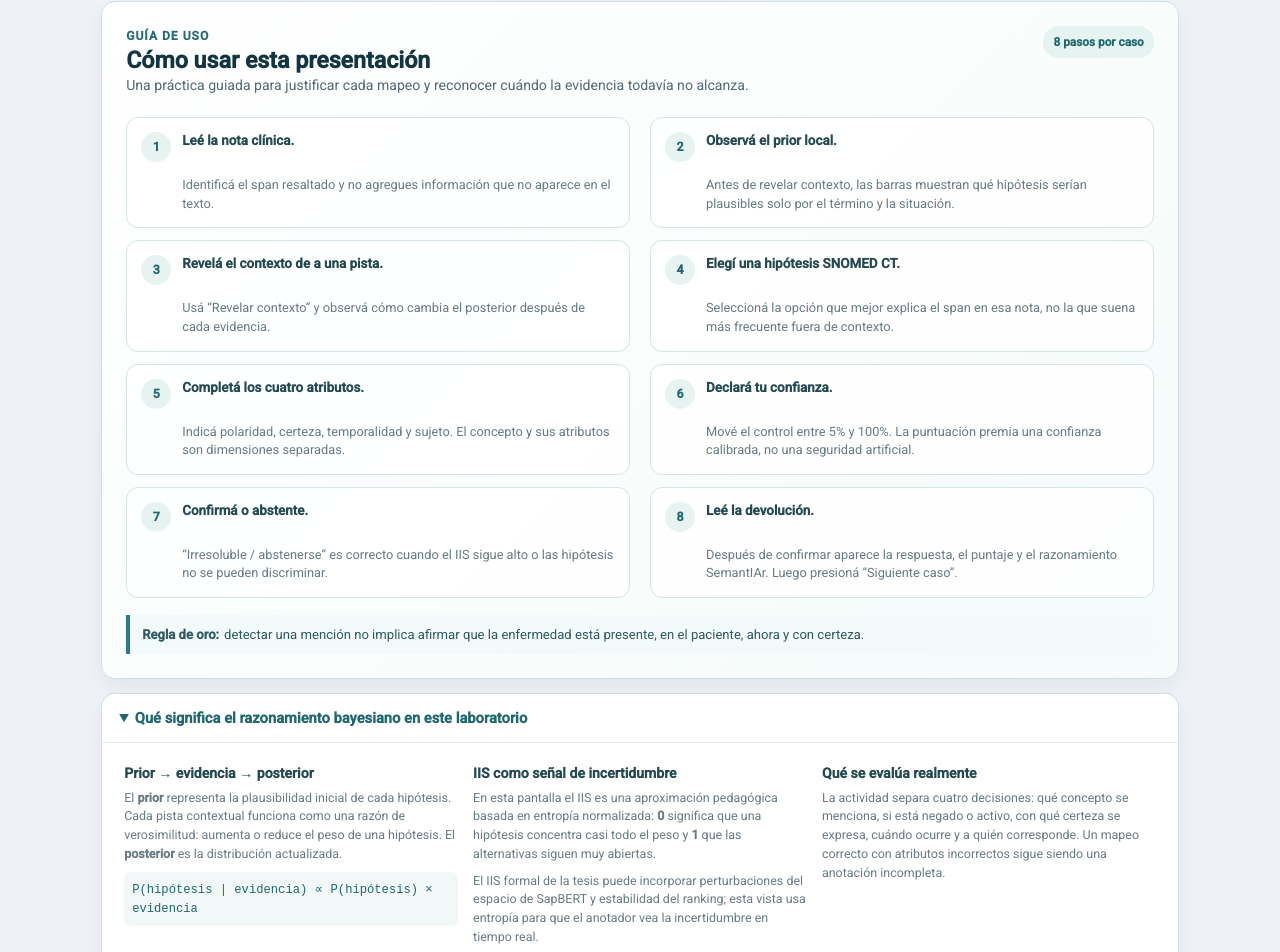
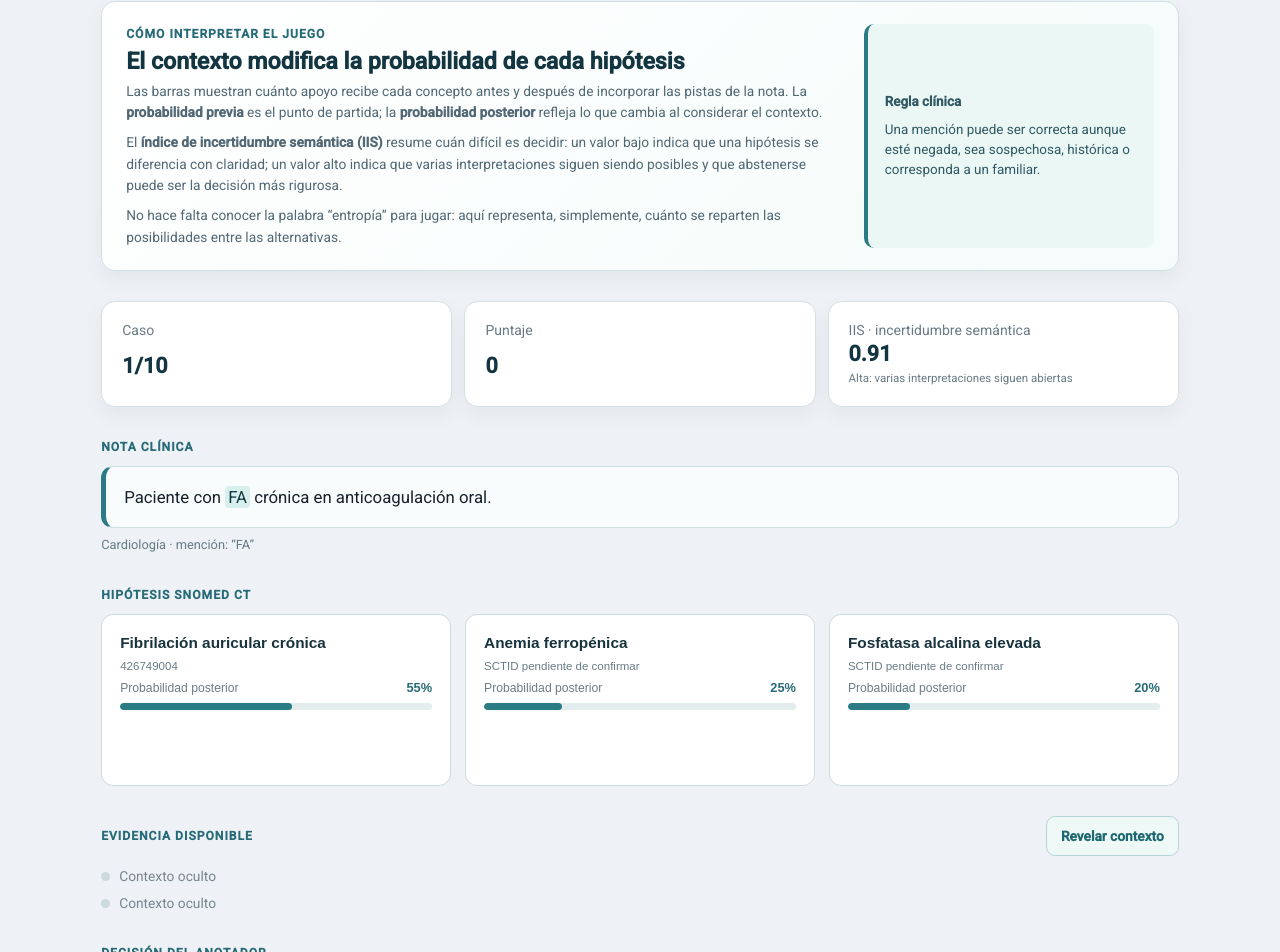
Before and after one commit to manwithbarba/semantiar_juegos, an Angular app: page / in a window 1280 px wide. Shown: the part 300-1252 px from the top of the page. Built offline with nearby package versions, Linux system fonts and the light colour scheme.

Commit message:
Remove prior terminology and clarify Bayesian game

```diff
--- a/src/app/bayes-game/bayes-game.component.css
+++ b/src/app/bayes-game/bayes-game.component.css
@@ -44,8 +44,7 @@ h1 {
   line-height: 1.6;
 }
 
-.instructions-card,
-.theory-card,
+.interpretation-card,
 .case-explanation {
   border: 1px solid #cfe0e3;
   border-radius: 14px;
@@ -53,139 +52,48 @@ h1 {
   box-shadow: 0 8px 20px rgba(24, 62, 73, 0.05);
 }
 
-.instructions-card {
-  margin-bottom: 14px;
-  padding: 24px;
+.interpretation-card {
+  display: grid;
+  grid-template-columns: minmax(0, 1fr) minmax(240px, 290px);
+  align-items: stretch;
+  gap: 24px;
+  margin-bottom: 30px;
+  padding: 22px 24px;
   background: linear-gradient(135deg, #ffffff 0%, #f4fbfa 100%);
 }
 
-.instructions-heading {
-  display: flex;
-  align-items: flex-start;
-  justify-content: space-between;
-  gap: 18px;
-}
-
-.instructions-heading h2 {
+.interpretation-copy h2 {
   margin: 4px 0 5px;
   color: #123541;
   font-size: 1.45rem;
+  line-height: 1.2;
 }
 
-.instructions-heading p:not(.eyebrow) {
-  max-width: 700px;
+.interpretation-copy p:not(.eyebrow) {
+  max-width: 760px;
   margin: 0;
   color: #526875;
-  font-size: 0.88rem;
-  line-height: 1.45;
+  font-size: 0.86rem;
+  line-height: 1.55;
+}
+
+.interpretation-copy p + p { margin-top: 9px; }
+
+.interpretation-rule {
+  display: grid;
+  align-content: center;
+  gap: 8px;
+  border-left: 4px solid #2b7b84;
+  border-radius: 10px;
+  background: #eaf7f5;
+  color: #315964;
+  padding: 17px;
+  font-size: 0.84rem;
+  line-height: 1.5;
 }
 
 .instruction-badge,
-.explanation-badge {
-  flex: 0 0 auto;
-  border-radius: 999px;
-  background: #e5f3f1;
-  color: #1f6870;
-  font-size: 0.74rem;
-  font-weight: 800;
-  padding: 6px 10px;
-}
-
-.instruction-steps {
-  display: grid;
-  grid-template-columns: repeat(2, minmax(0, 1fr));
-  gap: 12px 20px;
-  margin: 22px 0 0;
-  padding: 0;
-  list-style: none;
-  counter-reset: instruction;
-}
-
-.instruction-steps li {
-  display: grid;
-  grid-template-columns: 32px minmax(0, 1fr);
-  align-items: start;
-  min-height: 92px;
-  border: 1px solid #d5e5e5;
-  border-radius: 12px;
-  background: rgba(255, 255, 255, .86);
-  padding: 14px;
-  gap: 9px;
-  counter-increment: instruction;
-}
-
-.instruction-steps li::before {
-  display: grid;
-  width: 30px;
-  height: 30px;
-  place-items: center;
-  border-radius: 50%;
-  background: #e7f3f1;
-  color: #1f6870;
-  content: counter(instruction);
-  font-size: 0.78rem;
-  font-weight: 800;
-}
-
-.instruction-steps strong,
-.instruction-steps span {
-  display: block;
-  grid-column: 2;
-}
-
-.instruction-steps strong { color: #234951; font-size: 0.84rem; line-height: 1.3; }
-.instruction-steps span { margin-top: 5px; color: #687b84; font-size: 0.8rem; line-height: 1.45; }
-
-.instruction-callout {
-  display: flex;
-  flex-wrap: wrap;
-  gap: 5px;
-  margin-top: 17px;
-  border-left: 4px solid #2b7b84;
-  background: #f2fbfa;
-  color: #315964;
-  padding: 10px 12px;
-  font-size: 0.82rem;
-  line-height: 1.45;
-}
-
-.theory-card {
-  margin-bottom: 30px;
-  overflow: hidden;
-}
-
-.theory-card > summary {
-  cursor: pointer;
-  color: #1f6870;
-  font-size: 0.92rem;
-  font-weight: 800;
-  padding: 14px 17px;
-}
-
-.theory-grid {
-  display: grid;
-  grid-template-columns: repeat(3, minmax(0, 1fr));
-  gap: 15px;
-  border-top: 1px solid #e2ecee;
-  padding: 20px 22px 22px;
-}
-
-.theory-grid h3 { margin: 0 0 6px; color: #234951; font-size: 0.88rem; }
-.theory-grid p { margin: 0; color: #687b84; font-size: 0.78rem; line-height: 1.5; }
-.theory-grid p + p { margin-top: 8px; }
-.formula { border-radius: 7px; background: #f2f7f7; color: #1f6870 !important; padding: 8px; }
-.formula code { font-size: 0.76rem; }
-
-.mini-flow {
-  display: flex;
-  flex-wrap: wrap;
-  align-items: center;
-  justify-content: flex-end;
-  gap: 0.4rem;
-  color: #6f8089;
-  font-size: 0.78rem;
-  line-height: 1.4;
-}
+.explanation-badge { flex: 0 0 auto; border-radius: 999px; background: #e5f3f1; color: #1f6870; font-size: 0.74rem; font-weight: 800; padding: 6px 10px; }
 
 .status-grid {
   display: grid;
@@ -418,14 +326,12 @@ input[type='range'] { accent-color: #2b7b84; margin: 10px 0 0; }
 
 @media (max-width: 760px) {
   .game-header { flex-direction: column; }
-  .mini-flow { justify-content: flex-start; }
-  .candidate-grid, .decision-grid, .theory-grid { grid-template-columns: 1fr; }
+  .interpretation-card { grid-template-columns: 1fr; }
+  .candidate-grid, .decision-grid { grid-template-columns: 1fr; }
 }
 
 @media (max-width: 560px) {
-  .instructions-heading { align-items: stretch; flex-direction: column; }
-  .instruction-badge { align-self: flex-start; }
-  .instruction-steps { grid-template-columns: 1fr; }
+  .interpretation-card { padding: 18px; }
 }
 
 @media (max-width: 480px) {
--- a/src/app/bayes-game/bayes-game.component.html
+++ b/src/app/bayes-game/bayes-game.component.html
@@ -5,64 +5,29 @@
       <h1 id="bayes-game-title">Laboratorio bayesiano</h1>
       <p class="intro">Aprendé a mapear menciones clínicas a SNOMED CT usando contexto, probabilidad bayesiana y una decisión explícita de incertidumbre.</p>
     </div>
-    <div class="mini-flow" aria-label="Flujo bayesiano">
-      <span>Prior local</span><span aria-hidden="true">→</span><span>Evidencia</span>
-      <span aria-hidden="true">→</span><span>Posterior</span><span aria-hidden="true">→</span><span>Atributos</span>
-    </div>
   </header>
 
-  <section class="instructions-card" aria-labelledby="instructions-heading">
-    <div class="instructions-heading">
-      <div>
-        <p class="eyebrow">Guía de uso</p>
-        <h2 id="instructions-heading">Cómo usar esta presentación</h2>
-        <p>Una práctica guiada para justificar cada mapeo y reconocer cuándo la evidencia todavía no alcanza.</p>
-      </div>
-      <span class="instruction-badge">8 pasos por caso</span>
+  <section class="interpretation-card" aria-labelledby="interpretation-heading">
+    <div class="interpretation-copy">
+      <p class="eyebrow">Cómo interpretar el juego</p>
+      <h2 id="interpretation-heading">El contexto modifica la probabilidad de cada hipótesis</h2>
+      <p>Las barras muestran cuánto apoyo recibe cada concepto antes y después de incorporar las pistas de la nota. La <strong>probabilidad previa</strong> es el punto de partida; la <strong>probabilidad posterior</strong> refleja lo que cambia al considerar el contexto.</p>
+      <p>El <strong>índice de incertidumbre semántica (IIS)</strong> resume cuán difícil es decidir: un valor bajo indica que una hipótesis se diferencia con claridad; un valor alto indica que varias interpretaciones siguen siendo posibles y que abstenerse puede ser la decisión más rigurosa.</p>
+      <p>No hace falta conocer la palabra “entropía” para jugar: aquí representa, simplemente, cuánto se reparten las posibilidades entre las alternativas.</p>
     </div>
-    <ol class="instruction-steps">
-      <li><strong>Leé la nota clínica.</strong><span>Identificá el span resaltado y no agregues información que no aparece en el texto.</span></li>
-      <li><strong>Observá el prior local.</strong><span>Antes de revelar contexto, las barras muestran qué hipótesis serían plausibles solo por el término y la situación.</span></li>
-      <li><strong>Revelá el contexto de a una pista.</strong><span>Usá “Revelar contexto” y observá cómo cambia el posterior después de cada evidencia.</span></li>
-      <li><strong>Elegí una hipótesis SNOMED CT.</strong><span>Seleccioná la opción que mejor explica el span en esa nota, no la que suena más frecuente fuera de contexto.</span></li>
-      <li><strong>Completá los cuatro atributos.</strong><span>Indicá polaridad, certeza, temporalidad y sujeto. El concepto y sus atributos son dimensiones separadas.</span></li>
-      <li><strong>Declar&aacute; tu confianza.</strong><span>Mové el control entre 5% y 100%. La puntuación premia una confianza calibrada, no una seguridad artificial.</span></li>
-      <li><strong>Confirmá o abstente.</strong><span>“Irresoluble / abstenerse” es correcto cuando el IIS sigue alto o las hipótesis no se pueden discriminar.</span></li>
-      <li><strong>Leé la devolución.</strong><span>Después de confirmar aparece la respuesta, el puntaje y el razonamiento SemantIAr. Luego presioná “Siguiente caso”.</span></li>
-    </ol>
-    <div class="instruction-callout">
-      <strong>Regla de oro:</strong>
-      <span>detectar una mención no implica afirmar que la enfermedad está presente, en el paciente, ahora y con certeza.</span>
+    <div class="interpretation-rule">
+      <strong>Regla clínica</strong>
+      <span>Una mención puede ser correcta aunque esté negada, sea sospechosa, histórica o corresponda a un familiar.</span>
     </div>
   </section>
-
-  <details class="theory-card" open>
-    <summary>Qué significa el razonamiento bayesiano en este laboratorio</summary>
-    <div class="theory-grid">
-      <div>
-        <h3>Prior → evidencia → posterior</h3>
-        <p>El <strong>prior</strong> representa la plausibilidad inicial de cada hipótesis. Cada pista contextual funciona como una razón de verosimilitud: aumenta o reduce el peso de una hipótesis. El <strong>posterior</strong> es la distribución actualizada.</p>
-        <p class="formula"><code>P(hipótesis | evidencia) ∝ P(hipótesis) × evidencia</code></p>
-      </div>
-      <div>
-        <h3>IIS como señal de incertidumbre</h3>
-        <p>En esta pantalla el IIS es una aproximación pedagógica basada en entropía normalizada: <strong>0</strong> significa que una hipótesis concentra casi todo el peso y <strong>1</strong> que las alternativas siguen muy abiertas.</p>
-        <p>El IIS formal de la tesis puede incorporar perturbaciones del espacio de SapBERT y estabilidad del ranking; esta vista usa entropía para que el anotador vea la incertidumbre en tiempo real.</p>
-      </div>
-      <div>
-        <h3>Qué se evalúa realmente</h3>
-        <p>La actividad separa cuatro decisiones: qué concepto se menciona, si está negado o activo, con qué certeza se expresa, cuándo ocurre y a quién corresponde. Un mapeo correcto con atributos incorrectos sigue siendo una anotación incompleta.</p>
-      </div>
-    </div>
-  </details>
 
   <div class="status-grid" aria-label="Estado de la partida">
     <div class="stat-card"><span>Caso</span><strong>{{ caseIndex() + 1 }}/{{ cases.length }}</strong></div>
     <div class="stat-card"><span>Puntaje</span><strong>{{ score() }}</strong></div>
     <div class="stat-card">
-      <span>IIS (entropía)</span>
+      <span>IIS · incertidumbre semántica</span>
       <strong>{{ informationIndex() | number: '1.2-2' }}</strong>
-      <small>{{ informationIndex() >= 0.85 ? 'Alta: conviene abstenerse' : informationIndex() >= 0.55 ? 'Intermedia: falta evidencia' : 'Baja: hipótesis concentrada' }}</small>
+      <small>{{ informationIndex() >= 0.85 ? 'Alta: varias interpretaciones siguen abiertas' : informationIndex() >= 0.55 ? 'Intermedia: conviene revisar el contexto' : 'Baja: una hipótesis se diferencia con claridad' }}</small>
     </div>
   </div>
 
@@ -88,7 +53,7 @@
       >
         <strong>{{ candidate.label }}</strong>
         <span class="code">{{ candidate.code || 'SCTID pendiente de confirmar' }}</span>
-        <span class="posterior-label"><span>Posterior</span><strong>{{ posterior()[i] | percent: '1.0-0' }}</strong></span>
+        <span class="posterior-label"><span>Probabilidad posterior</span><strong>{{ posterior()[i] | percent: '1.0-0' }}</strong></span>
         <span class="prob-track" aria-hidden="true"><span class="prob-fill" [style.width.%]="posterior()[i] * 100"></span></span>
       </button>
     </div>
--- a/src/app/bayes-game/bayes-game.component.ts
+++ b/src/app/bayes-game/bayes-game.component.ts
@@ -5,7 +5,7 @@ import { FormsModule } from '@angular/forms';
 interface BayesCandidate {
   label: string;
   code: string;
-  prior: number;
+  initialProbability: number;
 }
 
 interface BayesEvidence {
@@ -37,14 +37,14 @@ interface BayesCase {
 export class BayesGameComponent {
   readonly cases: readonly BayesCase[] = [
     {
-      specialty: 'Cardiología · span: “FA”',
+      specialty: 'Cardiología · mención: “FA”',
       noteBefore: 'Paciente con ',
       highlightedText: 'FA',
       noteAfter: ' crónica en anticoagulación oral.',
       candidates: [
-        { label: 'Fibrilación auricular crónica', code: '426749004', prior: 0.55 },
-        { label: 'Anemia ferropénica', code: '', prior: 0.25 },
-        { label: 'Fosfatasa alcalina elevada', code: '', prior: 0.2 },
+        { label: 'Fibrilación auricular crónica', code: '426749004', initialProbability: 0.55 },
+        { label: 'Anemia ferropénica', code: '', initialProbability: 0.25 },
+        { label: 'Fosfatasa alcalina elevada', code: '', initialProbability: 0.2 },
       ],
       evidence: [
         { text: '“crónica” modifica a FA', likelihoodRatios: [2.2, 0.7, 0.5] },
@@ -54,21 +54,21 @@ export class BayesGameComponent {
       attributes: ['Activo', 'Confirmado', 'Actual', 'Paciente'],
       lesson: 'El contexto cardiovascular vuelve dominante a fibrilación auricular; la sigla aislada no bastaba.',
       reasoning: [
-        'El prior local favorece fibrilación auricular, pero “FA” aislada todavía puede ser ambigua.',
+        'La probabilidad previa local favorece fibrilación auricular, pero “FA” aislada todavía puede ser ambigua.',
         '“Crónica” aporta duración y la anticoagulación oral funciona como evidencia contextual muy discriminante.',
-        'Al multiplicar el prior por las razones de verosimilitud, la probabilidad posterior se concentra en fibrilación auricular.',
+        'Al multiplicar la probabilidad previa por las razones de verosimilitud, la probabilidad posterior se concentra en fibrilación auricular.',
         'La mención está activa, confirmada, actual y corresponde al paciente; los atributos no se deducen solo del SCTID.',
       ],
     },
     {
-      specialty: 'Guardia · span: “neumonía”',
+      specialty: 'Guardia · mención: “neumonía”',
       noteBefore: 'Infiltrado basal derecho; se interpreta como ',
       highlightedText: 'probable neumonía',
       noteAfter: '.',
       candidates: [
-        { label: 'Neumonía', code: '233604007', prior: 0.5 },
-        { label: 'Infección respiratoria inespecífica', code: '', prior: 0.3 },
-        { label: 'Tos', code: '', prior: 0.2 },
+        { label: 'Neumonía', code: '233604007', initialProbability: 0.5 },
+        { label: 'Infección respiratoria inespecífica', code: '', initialProbability: 0.3 },
+        { label: 'Tos', code: '', initialProbability: 0.2 },
       ],
       evidence: [
         { text: 'Infiltrado basal compatible', likelihoodRatios: [2.7, 1.1, 0.5] },
@@ -85,14 +85,14 @@ export class BayesGameComponent {
       ],
     },
     {
-      specialty: 'Clínica médica · span: “ACV”',
+      specialty: 'Clínica médica · mención: “ACV”',
       noteBefore: 'Antecedente de ',
       highlightedText: 'ACV hace 3 años',
       noteAfter: ', sin déficit motor actual.',
       candidates: [
-        { label: 'Accidente cerebrovascular', code: '230690007', prior: 0.62 },
-        { label: 'Déficit neurológico actual', code: '', prior: 0.23 },
-        { label: 'Antecedente familiar de ACV', code: '', prior: 0.15 },
+        { label: 'Accidente cerebrovascular', code: '230690007', initialProbability: 0.62 },
+        { label: 'Déficit neurológico actual', code: '', initialProbability: 0.23 },
+        { label: 'Antecedente familiar de ACV', code: '', initialProbability: 0.15 },
       ],
       evidence: [
         { text: '“Antecedente” y “hace 3 años”', likelihoodRatios: [3.5, 0.3, 0.8] },
@@ -109,14 +109,14 @@ export class BayesGameComponent {
       ],
     },
     {
-      specialty: 'Nota breve sin especialidad · span: “soplo”',
+      specialty: 'Nota breve sin especialidad · mención: “soplo”',
       noteBefore: 'Control. Persiste ',
       highlightedText: 'soplo',
       noteAfter: '. Sin otros datos.',
       candidates: [
-        { label: 'Soplo cardíaco', code: '', prior: 0.42 },
-        { label: 'Soplo vascular', code: '', prior: 0.31 },
-        { label: 'Descripción acústica inespecífica', code: '', prior: 0.27 },
+        { label: 'Soplo cardíaco', code: '', initialProbability: 0.42 },
+        { label: 'Soplo vascular', code: '', initialProbability: 0.31 },
+        { label: 'Descripción acústica inespecífica', code: '', initialProbability: 0.27 },
       ],
       evidence: [
         { text: 'No se documenta localización anatómica', likelihoodRatios: [1, 1, 1] },
@@ -124,7 +124,7 @@ export class BayesGameComponent {
       ],
       answer: null,
       attributes: ['Activo', 'Confirmado', 'Actual', 'Paciente'],
-      lesson: 'La incertidumbre permanece alta: abstenerse evita convertir un prior frecuente en una falsa certeza.',
+      lesson: 'La incertidumbre permanece alta: abstenerse evita convertir una probabilidad previa frecuente en una falsa certeza.',
       reasoning: [
         '“Soplo” es una mención clínica válida, pero no especifica localización ni etiología.',
         'Las dos evidencias tienen razón de verosimilitud 1: no favorecen ninguna hipótesis.',
@@ -133,14 +133,14 @@ export class BayesGameComponent {
       ],
     },
     {
-      specialty: 'Clínica médica · span: “SatO2 91%”',
+      specialty: 'Clínica médica · mención: “SatO2 91%”',
       noteBefore: 'SatO2: ',
       highlightedText: '91% al aire ambiente',
       noteAfter: '. Paciente sin disnea en reposo.',
       candidates: [
-        { label: 'Saturación de oxígeno (observable)', code: '431314004', prior: 0.46 },
-        { label: 'Hipoxemia', code: '389087006', prior: 0.31 },
-        { label: 'Insuficiencia respiratoria', code: '409622000', prior: 0.23 },
+        { label: 'Saturación de oxígeno (observable)', code: '431314004', initialProbability: 0.46 },
+        { label: 'Hipoxemia', code: '389087006', initialProbability: 0.31 },
+        { label: 'Insuficiencia respiratoria', code: '409622000', initialProbability: 0.23 },
       ],
       evidence: [
         { text: 'El valor numérico expresa una medición', likelihoodRatios: [4.5, 1.2, 0.4] },
@@ -158,38 +158,38 @@ export class BayesGameComponent {
       ],
     },
     {
-      specialty: 'Guardia · span: “fiebre”',
+      specialty: 'Guardia · mención: “fiebre”',
       noteBefore: 'El paciente ',
       highlightedText: 'niega fiebre',
       noteAfter: ', tos y disnea.',
       candidates: [
-        { label: 'Fiebre', code: '386661006', prior: 0.58 },
-        { label: 'Temperatura corporal normal', code: '', prior: 0.22 },
-        { label: 'Infección aguda', code: '', prior: 0.2 },
+        { label: 'Fiebre', code: '386661006', initialProbability: 0.58 },
+        { label: 'Temperatura corporal normal', code: '', initialProbability: 0.22 },
+        { label: 'Infección aguda', code: '', initialProbability: 0.2 },
       ],
       evidence: [
         { text: 'El verbo “niega” gobierna la mención', likelihoodRatios: [4.8, 1.1, 0.3] },
-        { text: 'La negación aparece antes del span clínico', likelihoodRatios: [2.4, 0.8, 0.4] },
+        { text: 'La negación aparece antes de la mención clínica', likelihoodRatios: [2.4, 0.8, 0.4] },
       ],
       answer: 0,
       attributes: ['Negado', 'Confirmado', 'Actual', 'Paciente'],
       lesson: 'Se detecta el concepto fiebre, pero la polaridad es negada; no debe eliminarse la mención ni convertirla en temperatura normal.',
       reasoning: [
-        'La entidad mencionada sigue siendo fiebre: la negación no borra el span clínico.',
+        'La entidad mencionada sigue siendo fiebre: la negación no borra la mención clínica.',
         '“Niega” es un disparador de aserción que tiene alcance sobre fiebre.',
         'La certeza es confirmada respecto de la negación, no de la presencia de fiebre.',
         'La salida debe conservar polaridad negada, actual y sujeto paciente para que el contexto sea auditable.',
       ],
     },
     {
-      specialty: 'Antecedentes familiares · span: “diabetes tipo 2”',
+      specialty: 'Antecedentes familiares · mención: “diabetes tipo 2”',
       noteBefore: 'La ',
       highlightedText: 'madre tiene diabetes tipo 2',
       noteAfter: '; el paciente no refiere diagnóstico conocido.',
       candidates: [
-        { label: 'Diabetes mellitus tipo 2', code: '44054006', prior: 0.52 },
-        { label: 'Antecedente familiar de diabetes mellitus', code: '', prior: 0.3 },
-        { label: 'Hiperglucemia', code: '', prior: 0.18 },
+        { label: 'Diabetes mellitus tipo 2', code: '44054006', initialProbability: 0.52 },
+        { label: 'Antecedente familiar de diabetes mellitus', code: '', initialProbability: 0.3 },
+        { label: 'Hiperglucemia', code: '', initialProbability: 0.18 },
       ],
       evidence: [
         { text: '“Madre” cambia el sujeto de la mención', likelihoodRatios: [2.8, 1.8, 0.5] },
@@ -206,14 +206,14 @@ export class BayesGameComponent {
       ],
     },
     {
-      specialty: 'Cardiología · span: “IAM en 2018”',
+      specialty: 'Cardiología · mención: “IAM en 2018”',
       noteBefore: 'Antecedente de ',
       highlightedText: 'IAM en 2018',
       noteAfter: '; actualmente sin dolor torácico.',
       candidates: [
-        { label: 'Infarto agudo de miocardio', code: '22298006', prior: 0.6 },
-        { label: 'Dolor torácico', code: '29857009', prior: 0.23 },
-        { label: 'Síndrome coronario agudo actual', code: '', prior: 0.17 },
+        { label: 'Infarto agudo de miocardio', code: '22298006', initialProbability: 0.6 },
+        { label: 'Dolor torácico', code: '29857009', initialProbability: 0.23 },
+        { label: 'Síndrome coronario agudo actual', code: '', initialProbability: 0.17 },
       ],
       evidence: [
         { text: '“Antecedente” y el año fijan temporalidad histórica', likelihoodRatios: [4.1, 0.5, 0.6] },
@@ -230,14 +230,14 @@ export class BayesGameComponent {
       ],
     },
     {
-      specialty: 'Consultorio · span: “ITU”',
+      specialty: 'Consultorio · mención: “ITU”',
       noteBefore: 'Se ',
       highlightedText: 'sospecha ITU',
       noteAfter: '; se solicita urocultivo.',
       candidates: [
-        { label: 'Infección del tracto urinario', code: '68566005', prior: 0.5 },
-        { label: 'Cistitis', code: '38822007', prior: 0.3 },
-        { label: 'Disuria', code: '267439000', prior: 0.2 },
+        { label: 'Infección del tracto urinario', code: '68566005', initialProbability: 0.5 },
+        { label: 'Cistitis', code: '38822007', initialProbability: 0.3 },
+        { label: 'Disuria', code: '267439000', initialProbability: 0.2 },
       ],
       evidence: [
         { text: '“Se sospecha” modifica la certeza', likelihoodRatios: [2.2, 1.1, 0.6] },
@@ -254,14 +254,14 @@ export class BayesGameComponent {
       ],
     },
     {
-      specialty: 'Reumatología · span: “artritis reumatoide”',
+      specialty: 'Reumatología · mención: “artritis reumatoide”',
       noteBefore: 'Artralgias; diagnóstico ',
       highlightedText: 'diferencial entre artritis reumatoide y lupus',
       noteAfter: '. Sin resultados de anticuerpos todavía.',
       candidates: [
-        { label: 'Artritis reumatoide', code: '69896004', prior: 0.38 },
-        { label: 'Lupus eritematoso sistémico', code: '', prior: 0.34 },
-        { label: 'Artralgia', code: '57676002', prior: 0.28 },
+        { label: 'Artritis reumatoide', code: '69896004', initialProbability: 0.38 },
+        { label: 'Lupus eritematoso sistémico', code: '', initialProbability: 0.34 },
+        { label: 'Artralgia', code: '57676002', initialProbability: 0.28 },
       ],
       evidence: [
         { text: '“Diferencial entre” mantiene abiertas dos hipótesis', likelihoodRatios: [1, 1, 0.9] },
@@ -273,7 +273,7 @@ export class BayesGameComponent {
       reasoning: [
         'El texto ofrece dos candidatos plausibles y no aporta evidencia que permita resolver el mapeo.',
         'La distribución posterior permanece repartida; el IIS alto es una señal para no forzar la decisión.',
-        'La certeza diferencial debe conservarse aunque el span contenga nombres de enfermedades.',
+        'La certeza diferencial debe conservarse aunque la mención contenga nombres de enfermedades.',
         'En entrenamiento, abstenerse aquí es una conducta de calidad y no una respuesta incompleta.',
       ],
     },
@@ -398,7 +398,7 @@ export class BayesGameComponent {
   }
 
   private calculatePosterior(current: BayesCase, revealed: number): number[] {
-    const weights = current.candidates.map((candidate) => candidate.prior);
+    const weights = current.candidates.map((candidate) => candidate.initialProbability);
     for (let evidenceIndex = 0; evidenceIndex < revealed; evidenceIndex += 1) {
       const ratios = current.evidence[evidenceIndex].likelihoodRatios;
       for (let candidateIndex = 0; candidateIndex < weights.length; candidateIndex += 1) {
```
